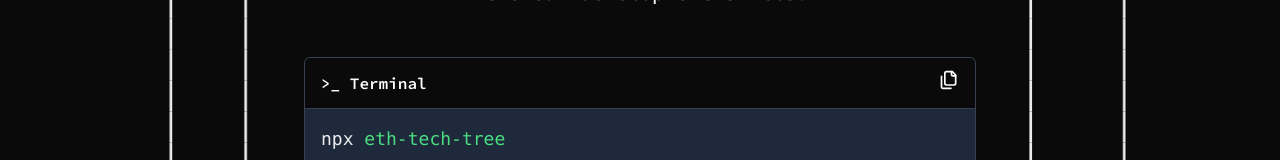
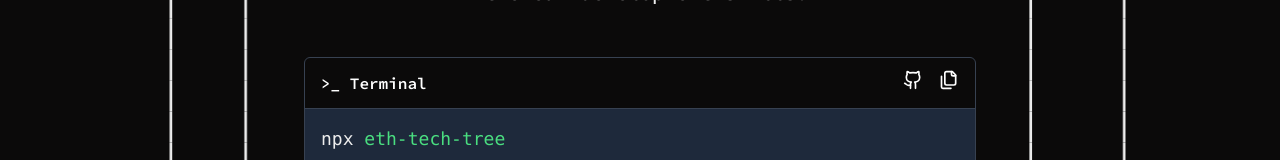
Before and after one commit to escottalexander/eth-tech-tree-website, a Next.js app: page / in a window 1280 px wide. Shown: the part 287-447 px from the top of the page. Built offline with nearby package versions, Linux system fonts and the light colour scheme.

Commit message:
adding github link

```diff
--- a/src/app/page.tsx
+++ b/src/app/page.tsx
@@ -1,3 +1,4 @@
+import Link from 'next/link'
 import { Copy } from './components/copy'
 
 export default function Home() {
@@ -23,7 +24,26 @@
           <div className="mt-12 border border-gray-700 rounded-md">
             <div className="px-4 py-3 flex items-center justify-between text-white">
               <div className="font-semibold">&gt;_ Terminal</div>
-              <Copy />
+              <div className="flex gap-4">
+                <Link href="https://github.com/BuidlGuidl/eth-tech-tree">
+                  <svg
+                    xmlns="http://www.w3.org/2000/svg"
+                    width="24"
+                    height="24"
+                    viewBox="0 0 24 24"
+                    fill="none"
+                    stroke="currentColor"
+                    strokeWidth="2"
+                    strokeLinecap="round"
+                    strokeLinejoin="round"
+                    className="w-5 h-5"
+                  >
+                    <path d="M15 22v-4a4.8 4.8 0 0 0-1-3.5c3 0 6-2 6-5.5.08-1.25-.27-2.48-1-3.5.28-1.15.28-2.35 0-3.5 0 0-1 0-3 1.5-2.64-.5-5.36-.5-8 0C6 2 5 2 5 2c-.3 1.15-.3 2.35 0 3.5A5.403 5.403 0 0 0 4 9c0 3.5 3 5.5 6 5.5-.39.49-.68 1.05-.85 1.65-.17.6-.22 1.23-.15 1.85v4" />
+                    <path d="M9 18c-4.51 2-5-2-7-2" />
+                  </svg>
+                </Link>
+                <Copy />
+              </div>
             </div>
             <div className="p-4 bg-slate-800 border-t border-gray-700 rounded-b-md">
               <pre className="text-lg">
```
Also changed, not shown: 1 other file (tests, documents, lock files or other folders).
